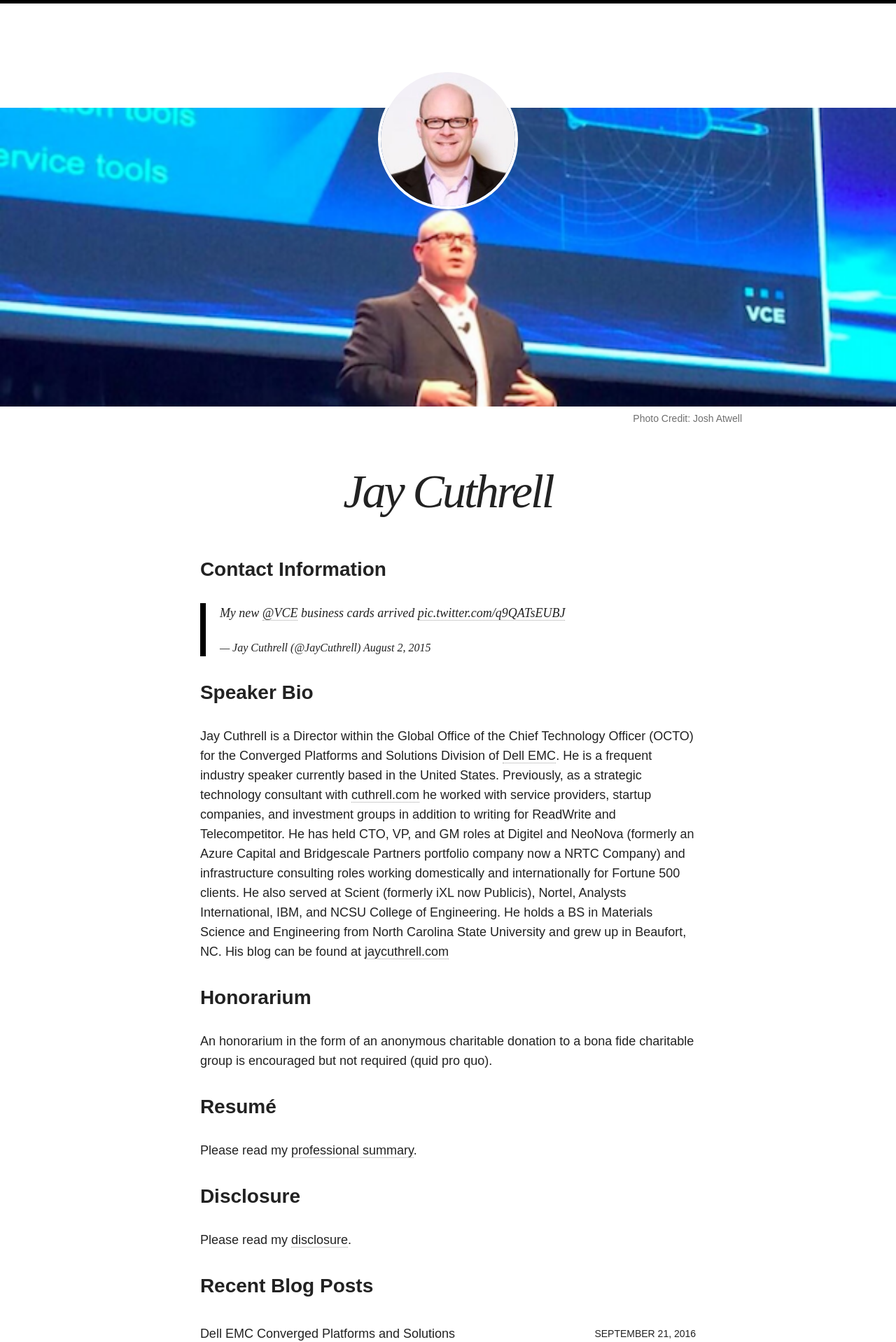
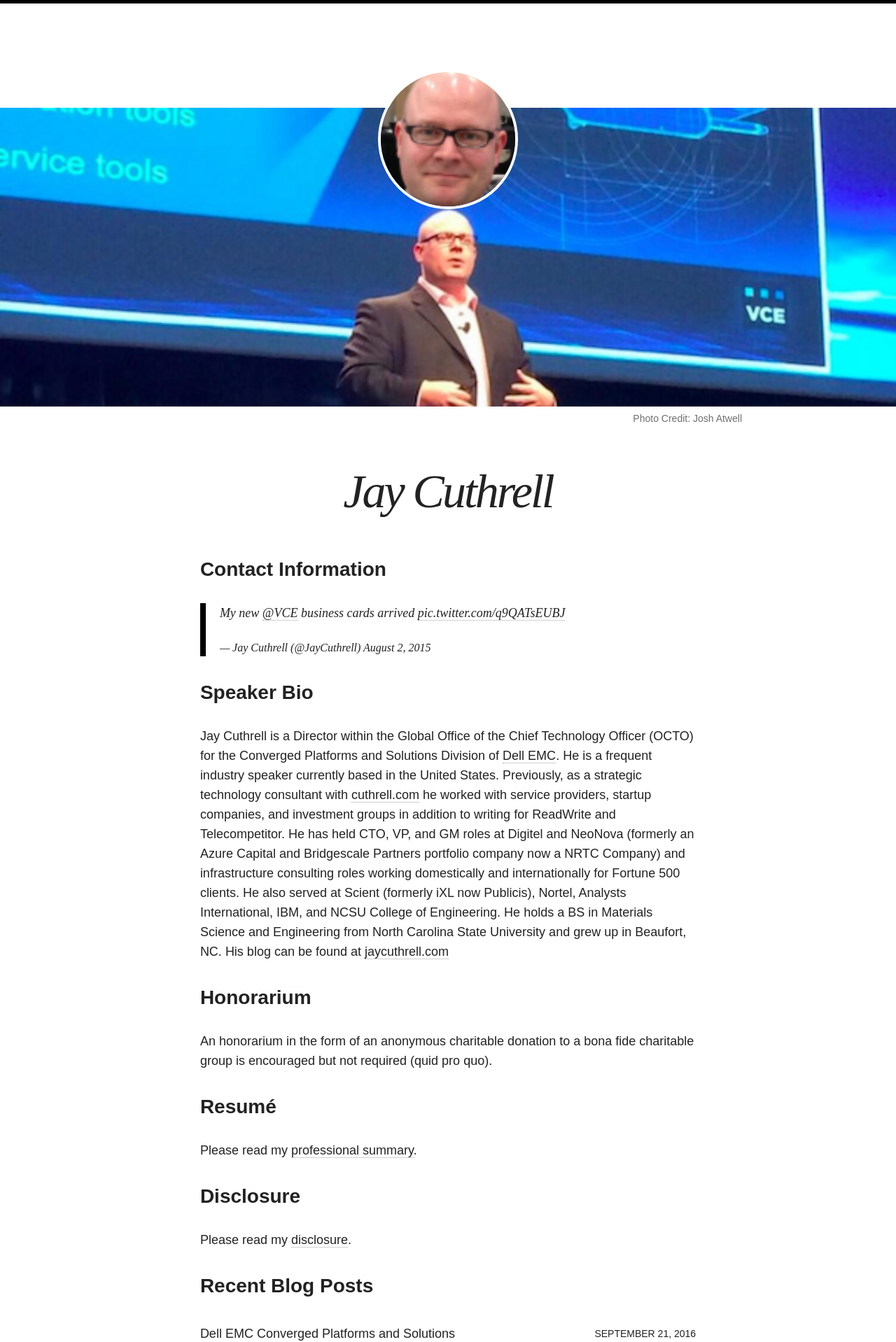
Before and after one commit to nsshommo/jaycuthrell.github.io, a Jekyll site: the page built from index.md, in a window 1280 px wide. Shown: the top 1918 px of the page at 70% size. Built offline with Jekyll 4.4.1, drawn with Linux system fonts in a browser that asks for light colours; nearby versions of some CDN libraries; comment, search, counter and statistics services are not loaded.

Commit message:
site logo

```diff
--- a/_config.yml
+++ b/_config.yml
@@ -1,7 +1,7 @@
 url: http://jaycuthrell.com
 title: Jay Cuthrell's Home Page
 description: Perpetually Under Construction
-logo: bio-photo.jpg
+logo: gravatar.png
 search: false
 locale: en_US
 
```
Also changed, not shown: images/gravatar.png (added).
